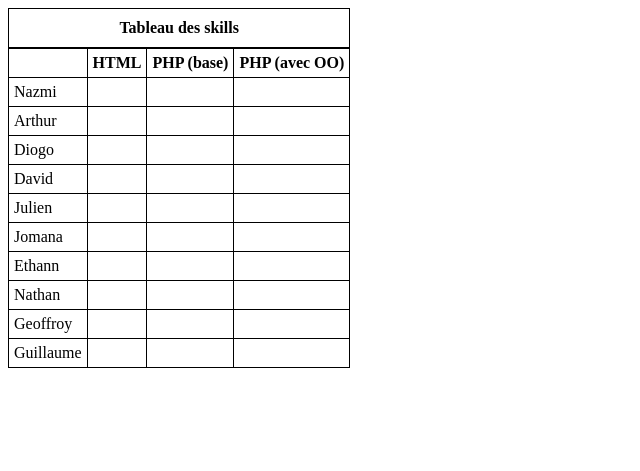
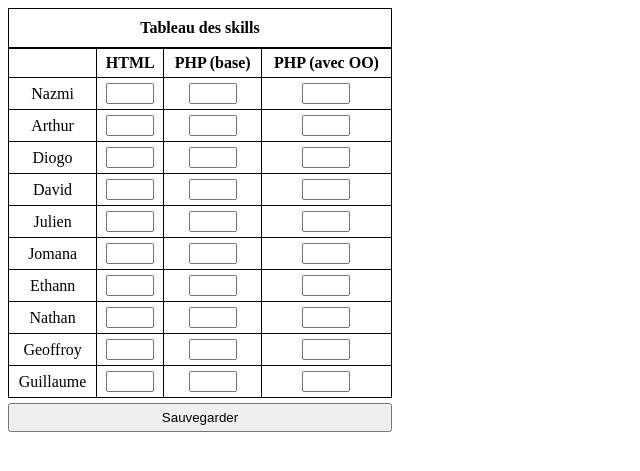
Before and after one commit to diogof648-dev/DDS_MAW1_PHP_FIRST_EXO, a PHP site: page / in a window 1280 px wide. Shown: the top 471 px of the page, without its empty margins (0-640 px from the left). Run offline with PHP 8.4, Linux system fonts and the light colour scheme.

Commit message:
feat: Add table style and information show

```diff
--- a/index.php
+++ b/index.php
@@ -17,19 +17,32 @@
         td,
         th{
             padding: 5px;
+            text-align: center;
         }
 
         table{
             border-collapse: collapse;
+            width: 100%;
         }
 
         caption{
             font-weight: bold;
             padding: 10px 0;
         }
+
+        form{
+            width: 30vw;
+        }
+
+        input[type='submit']{
+            margin-top: 5px;
+            width: 100%;
+            padding: 5px 0;
+        }
     </style>
 </head>
 <body>
+    <form action="/update.php" method="post">
         <table>
             <caption>Tableau des skills</caption>
 
@@ -45,19 +58,37 @@
 
                 if ($stream != FALSE)
                 {
+                    $rowNumber = 1;
+
                     while (($row = fgetcsv($stream, null, ';')) != FALSE)
                     {
                         ?> <tr> <?php
 
-                    foreach ($row as $value)
+                        foreach ($row as $col => $value)
                         {
-                        ?> <td><?=$value?></td> <?php
+                            if ($col == 0)
+                            {
+                                ?>
+                                <td>
+                                    <?=$value?>
+                                    <input type="hidden" name="name-<?=$rowNumber?>" value="<?=$value?>">
+                                </td>
+                                <?php
+                            }
+                            else
+                            {
+                                ?> <td><input type="number" name="skill-<?=$rowNumber?>-<?=$col?>" id="skill" min="1" max="4" value="<?=$value?>"></td> <?php
+                            }
                         }
 
                         ?> </tr> <?php
+
+                        $rowNumber++;
                     }
                 }
             ?>
         </table>
+        <input type="submit" value="Sauvegarder">
+    </form>
 </body>
 </html>
```
Lines whose indentation alone changed are shown as unchanged.
